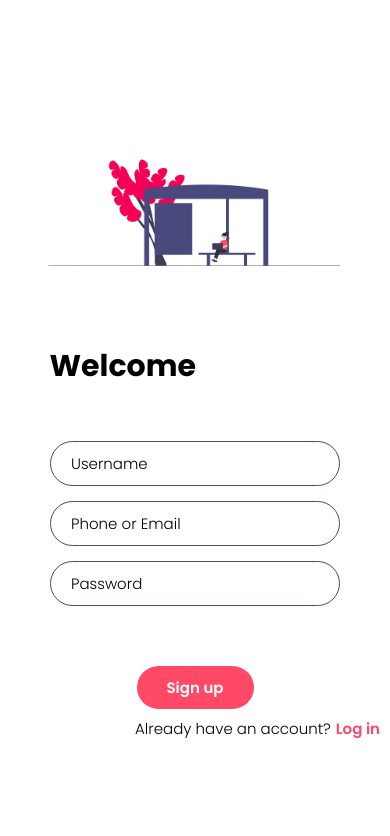
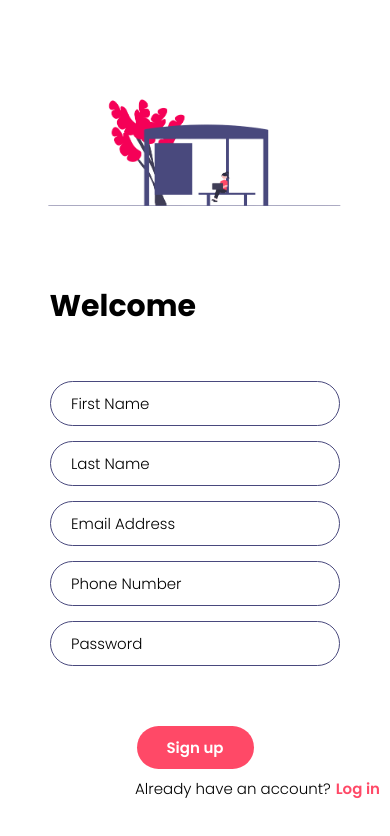
Before and after one commit to PBL-Complexica/STP_Android, a React Native app: screen /Register in a window 390 px wide. Shown: the top 836 px of the page. Built offline with nearby package versions, Linux system fonts and the light colour scheme.

Commit message:
add required fields to the Register page

```diff
--- a/screens/Register.js
+++ b/screens/Register.js
@@ -10,25 +10,35 @@ import {
   Button,
 } from "react-native";
 import { styles } from "../styles/Styles";
-import BackButton from "../components/BackButton";
+import { postSignup } from "../components/Requests";
 
 export default function Register({ navigation }) {
-  const [username, setUsername] = useState("");
-  const [emailOrPhone, setEmailOrPhone] = useState("");
+  const [firstName, setFirstName] = useState("");
+  const [lastName, setLastName] = useState("");
+  const [email, setEmail] = useState("");
+  const [phone, setPhone] = useState("");
   const [password, setPassword] = useState("");
   const [passwordVisibility, setPasswordVisibility] = useState(false);
+  const [refreshing, setRefreshing] = useState(true);
 
   const handleSignUp = () => {
     // Add your logic for handling sign up here
     // You can use the values of username, emailOrPhone, and password
     // to make API calls or perform other necessary actions
     // For now, let's just log the values
-    console.log("Username:", username);
-    console.log("Email or Phone:", emailOrPhone);
+    console.log("First Name:", firstName);
+    console.log("Last Name:", lastName);
+    console.log("Email:", email);
+    console.log("Phone:", phone);
     console.log("Password:", password);
 
+    if (refreshing) {
+      setRefreshing(false);
+      postSignup(firstName, lastName, email, phone, password);
+    }
+
     // Navigate to MainScreen and pass the username as a parameter
-    navigation.navigate("MainScreen", { userName: username });
+    navigation.navigate("MainScreen");
   };
 
   return (
@@ -43,15 +53,27 @@ export default function Register({ navigation }) {
           <Text style={styles.register_signin_header}>Welcome</Text>
           <TextInput
             style={styles.input_field}
-            value={username}
-            onChangeText={(newUsername) => setUsername(newUsername)}
-            placeholder="Username"
+            value={firstName}
+            onChangeText={(newFirstName) => setFirstName(newFirstName)}
+            placeholder="First Name"
           />
           <TextInput
-            value={emailOrPhone}
-            onChangeText={(newEmailOrPhone) => setEmailOrPhone(newEmailOrPhone)}
             style={styles.input_field}
-            placeholder="Phone or Email"
+            value={lastName}
+            onChangeText={(newLastName) => setLastName(newLastName)}
+            placeholder="Last Name"
+          />
+          <TextInput
+            value={email}
+            onChangeText={(newEmail) => setEmail(newEmail)}
+            style={styles.input_field}
+            placeholder="Email Address"
+          />
+          <TextInput
+            value={phone}
+            onChangeText={(newPhone) => setPhone(newPhone)}
+            style={styles.input_field}
+            placeholder="Phone Number"
           />
           <TextInput
             value={password}
```
